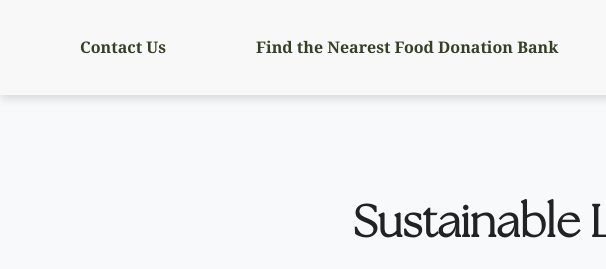
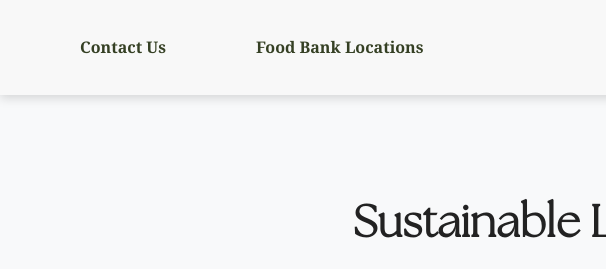
Before and after one commit to lirios20/Sustaina-Bite, a plain HTML site: page resources.html in a window 1280 px wide. Shown: the top 269 px of the page, 0-606 px from the left. Drawn offline with Linux system fonts and the light colour scheme; a script that the page names is missing.

Commit message:
Update resources.html

```diff
--- a/resources.html
+++ b/resources.html
@@ -198,7 +198,7 @@ main {
         <div class="nav-links">
              <ul class="left-links">
                 <li><a href="contact_us.html" class="link">Contact Us</a></li>
-                <li><a href="locations.html" class="link">Find the Nearest Food Donation Bank</a></li>
+                <li><a href="locations.html" class="link">Food Bank Locations</a></li>
             </ul>
              <div class="logo">
                 <a href="index.html" aria-label="Return to homepage">
```
